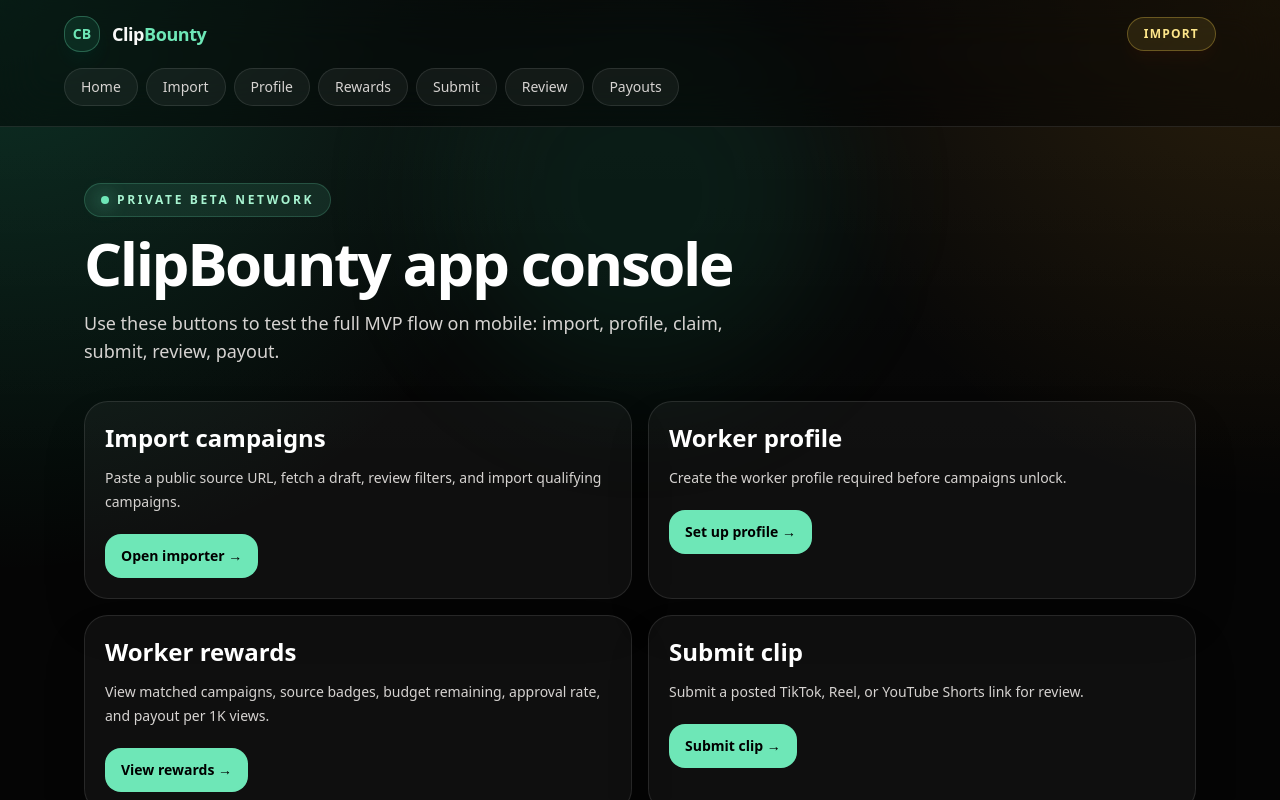
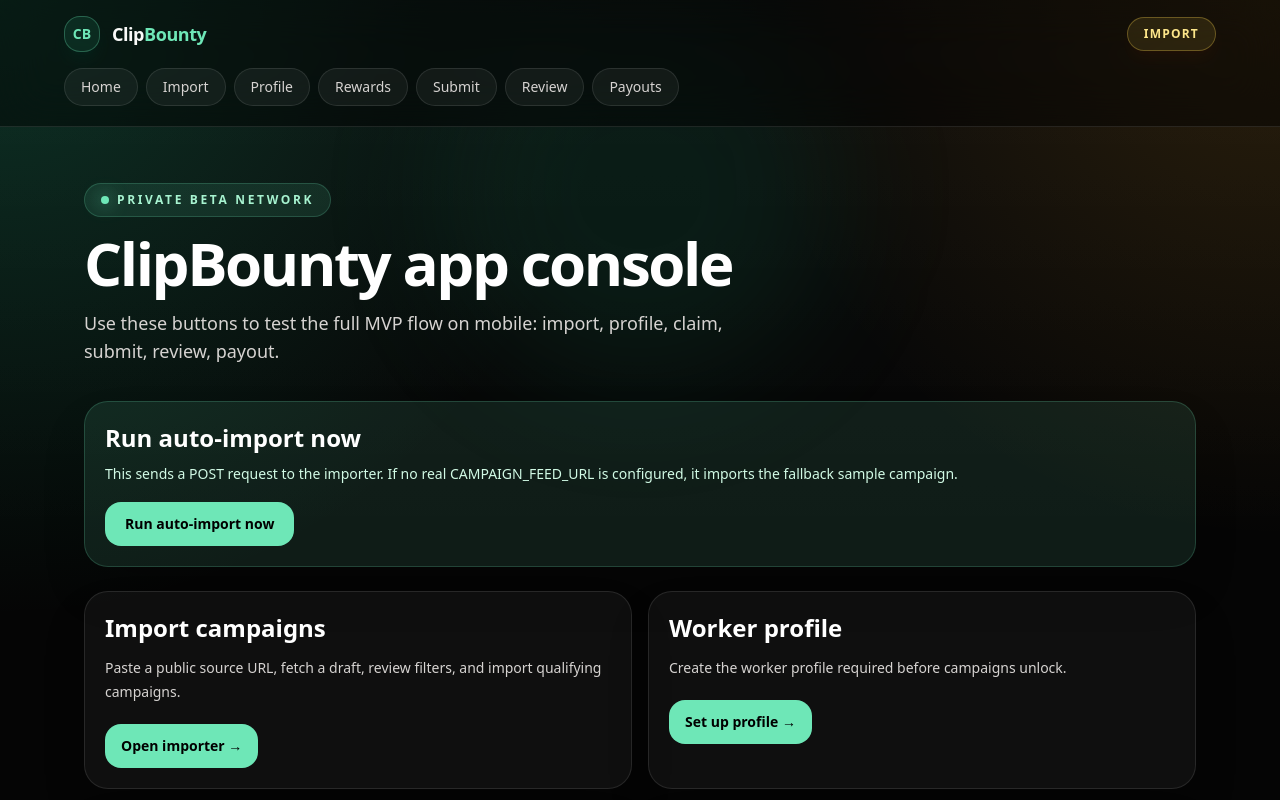
Before and after one commit to youssefalw2001/Clip-bounty-, a Next.js app: page /console in a window 1280 px wide. Shown: the top 800 px of the page. Built offline with nearby package versions, Linux system fonts and the light colour scheme.

Commit message:
Add auto import runner to app console

```diff
--- a/app/console/page.tsx
+++ b/app/console/page.tsx
@@ -1,4 +1,5 @@
 import Link from "next/link";
+import { AutoImportRunner } from "@/components/AutoImportRunner";
 import { DashboardShell } from "@/components/DashboardShell";
 
 const sections = [
@@ -58,6 +59,7 @@ export default function ConsolePage() {
       title="ClipBounty app console"
       subtitle="Use these buttons to test the full MVP flow on mobile: import, profile, claim, submit, review, payout."
     >
+      <AutoImportRunner />
       <div className="grid gap-4 md:grid-cols-2">
         {sections.map((section) => (
           <Link
```
